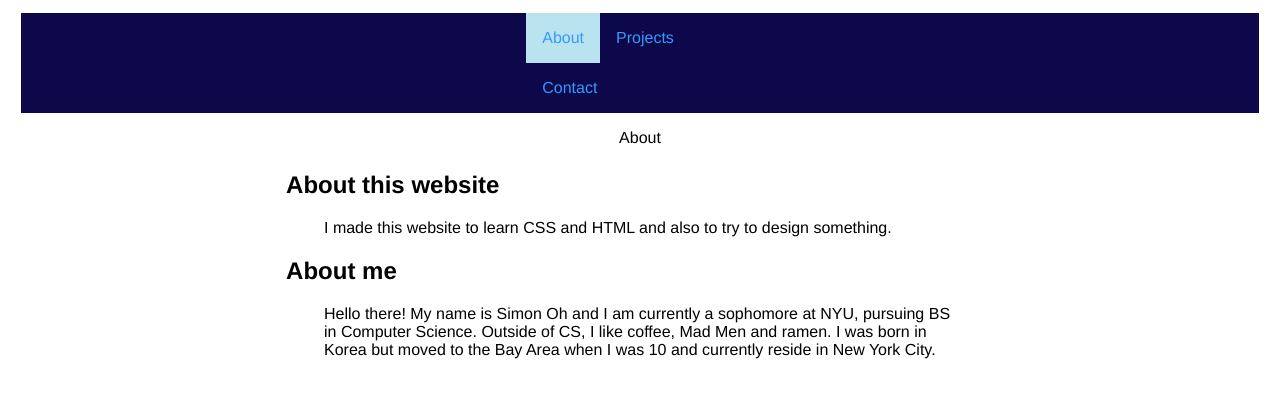
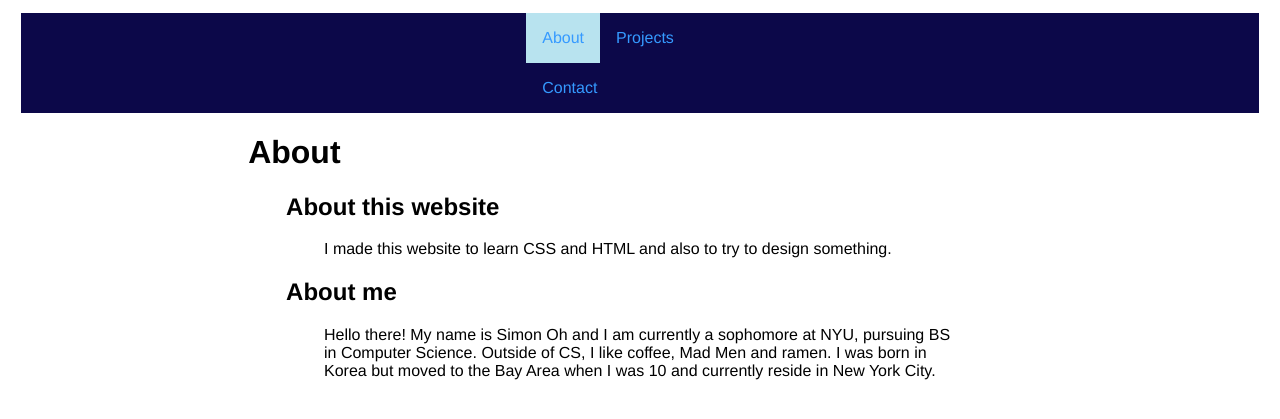
Before and after one commit to simon0h/simon0h.github.io, a Jekyll site: the page built from about/index.html, in a window 1280 px wide. Shown: the top 419 px of the page. Built offline with Jekyll 4.4.1, drawn with Linux system fonts in a browser that asks for light colours.

Commit message:
Update index.html

```diff
--- a/about/index.html
+++ b/about/index.html
@@ -16,7 +16,9 @@
 	</head>
 </div>
 
-<div class = "header"> About </div>
+<div>
+	<h1 class = title> About </h1>
+</div>
 
 <body>
 	<div>
```
